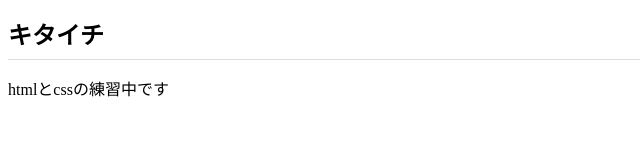
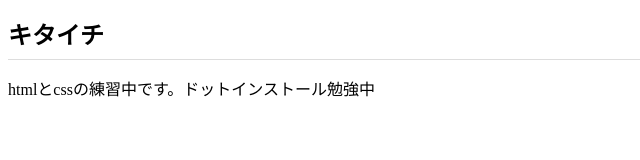
Before and after one commit to kitaichi1119/kitaichi.github.io, a plain HTML site: page index.html in a window 1280 px wide. Shown: the whole page, without its empty margins (0-640 px from the left). Drawn offline with Linux system fonts and the light colour scheme.

Commit message:
Add files via upload

```diff
--- a/index.html
+++ b/index.html
@@ -9,6 +9,6 @@
 </head>
 <body>
   <h1>キタイチ</h1>
-  <p>htmlとcssの練習中です</p>
+  <p>htmlとcssの練習中です。ドットインストール勉強中</p>
 </body>
 </html>
```
